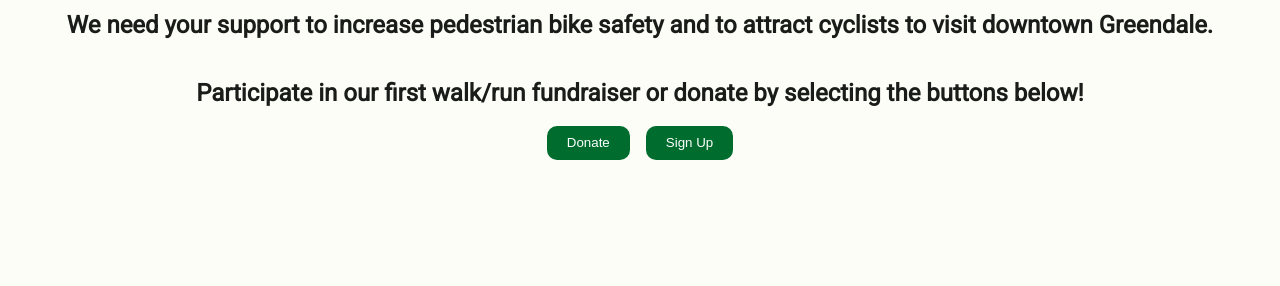
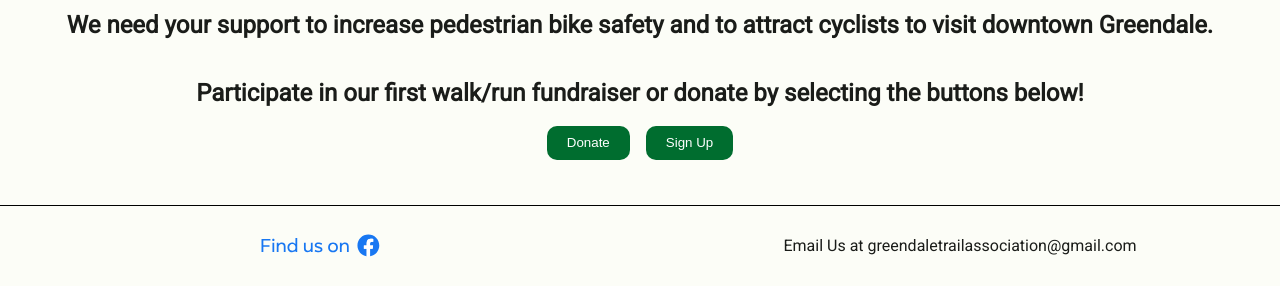
Before and after one commit to GTA-Codes/GreendaleTrailAssociation.github.io, a plain HTML site: page pages/donate.html in a window 1280 px wide. Shown: the part 558-844 px from the top of the page. Before the commit the page ends 800 px from the top, so only its background shows below. Drawn offline with Linux system fonts and the light colour scheme.

Commit message:
client side js for global footer

```diff
--- /dev/null
+++ b/global-components/footer/gen-footer.js
@@ -0,0 +1,73 @@
+/**
+ * Brief:
+ * Client Side script to generate the HTML && CSS for each page's footer
+ *
+ * Benefit of this script:
+ * reduced code duplication by modifing the "template" in one place
+ *
+ * limitations of this script:
+ * Client must wait for the script to complete in order to get ANY footer content
+ *
+ * Data Structures:
+ * list of n<5 social media links
+ *
+ * High level Layouts:
+ * single col for mobile
+ * two col for non-mobile
+ *
+ */
+
+genFooter();
+
+ function genFooter(){
+   genSocialSection();
+    genContactSection();
+}
+
+
+function genSocialSection(){
+ // get the html we want to append to
+ let footerSection = document.querySelector('#global-footer');
+
+ // document fragment to add our generated footer content to
+ let generatedFooter = new DocumentFragment();
+
+ // section element for the list of social media links
+ let socialSection = document.createElement('section');
+ socialSection.classList.add("social-links");
+ generatedFooter.appendChild(socialSection);
+
+ // div element for each of our social media platforms. This will act as our link's wrapper
+ let socialLink = document.createElement("div");
+ socialLink.classList.add('social-link')
+ // add the desired href to the div
+ let link = document.createElement("a");
+ link.target = "_blank";
+ link.href = "https://www.facebook.com/profile.php?id=100094460332928";
+ socialLink.appendChild(link);
+
+
+ let icon = document.createElement('object');
+ icon.classList.add('icn');
+ icon.data = "../global-components/footer/FindUs-FB-RGB.svg";
+ // append icon to the link
+ link.appendChild(icon);
+ socialLink.appendChild(link)
+ socialSection.appendChild(socialLink);
+
+ footerSection.appendChild(generatedFooter)
+}
+
+function genContactSection(){
+    let footerSection = document.querySelector('#global-footer')
+    let contactSection = document.createElement('div');
+    contactSection.classList.add('contact-section');
+
+    let mailTOLink = document.createElement('a');
+    mailTOLink.href = "mailto:greendaletrailassociation@gmail.com";
+    mailTOLink.innerText = "Email Us at greendaletrailassociation@gmail.com"
+
+    contactSection.appendChild(mailTOLink);
+    // Email Us at greendaletrailassociation@gmail.com
+    footerSection.appendChild(contactSection);
+}
--- /dev/null
+++ b/global-components/footer/styles.css
@@ -0,0 +1,31 @@
+#global-footer{
+    margin-top: 2rem;
+    height: 10vh;
+    border-top: 1px solid black;
+    display: grid;
+    grid-template-columns: repeat(auto-fit, minmax(300px, 1fr));
+}
+.social-links{
+    display: flex;
+    flex-direction: column;
+    justify-content: center;
+    padding: 1rem;
+}
+.social-link{
+    display: flex;
+    justify-content: center;
+}
+.icn{
+    /* width: clamp(200px,  400px -5vw , 120px); */
+    width: 120px;
+    /* background-color: red; */
+    display: flex;
+
+}
+.contact-section{
+    display: flex;
+    flex-direction: column;
+    justify-content: center;
+    padding: 1rem 1rem 1rem 1rem;
+    text-align: center;
+}
--- a/pages/donate.html
+++ b/pages/donate.html
@@ -10,30 +10,12 @@
     <link rel="preconnect" href="https://fonts.googleapis.com">
     <link rel="preconnect " href="https://fonts.gstatic.com" crossorigin>
     <link href="https://fonts.googleapis.com/css2?family=Roboto&display=swap" rel="stylesheet">
+    <!-- global component styles -->
+    <link rel="stylesheet" href="../global-components/footer/styles.css">
     <title>Greendale Trail Association</title>
 </head>
 
 <body>
-    <!--
-        All of my pages require a global navbar.. It's tedious having to maintain the navbar as the number of containing links increase. Whats a more maintainable solution?
-
-        Learn to use a static site generator. The limitation to this would be...
-
-        1. no real time content updates: the developer needs to uplad the local files. Imagine updating a content or live data feed... It's possible but not its intended use.
-
-
-        My current questions:
-
-        1. At what point will it become significantly more difficult to manage: the build process, handling large content volumes, ensuring efficient deployment across multiple servers
-
-        2. If I choose to use a static site generator, will I be able to adopt a hybrid approach
-
-
-
-
-
-
-     -->
     <nav class="global-navbar">
         <h1>
             <a href="../index.html">
@@ -61,6 +43,7 @@
             </div>
         </div>
     </nav>
+
     <div style="
 
 margin-top: 3.5rem;
@@ -95,8 +78,6 @@
 
     </div>
 
-    </div>
-
     <div class="donate-section">
         <div class="donate-section__cta">
 
@@ -124,11 +105,12 @@
 
     </div>
 
-    </div>
-    <div>
+    <div id="global-footer"></div>
 
-    </div>
-     <script src="../scripts/scrim-toggle.js">
+    <!-- global HTML gen scripts -->
+    <script src="../global-components/footer/gen-footer.js"></script>
+    <!-- local scripts -->
+    <script src="../scripts/scrim-toggle.js">
 
     </script>
 </body>
```
Also changed, not shown: index.html (+10 -0 lines), pages/meet-the-team.html (+7 -0 lines), pages/trail-map.html (+7 -0 lines), global-components/footer/FindUs-FB-RGB.svg (added).
